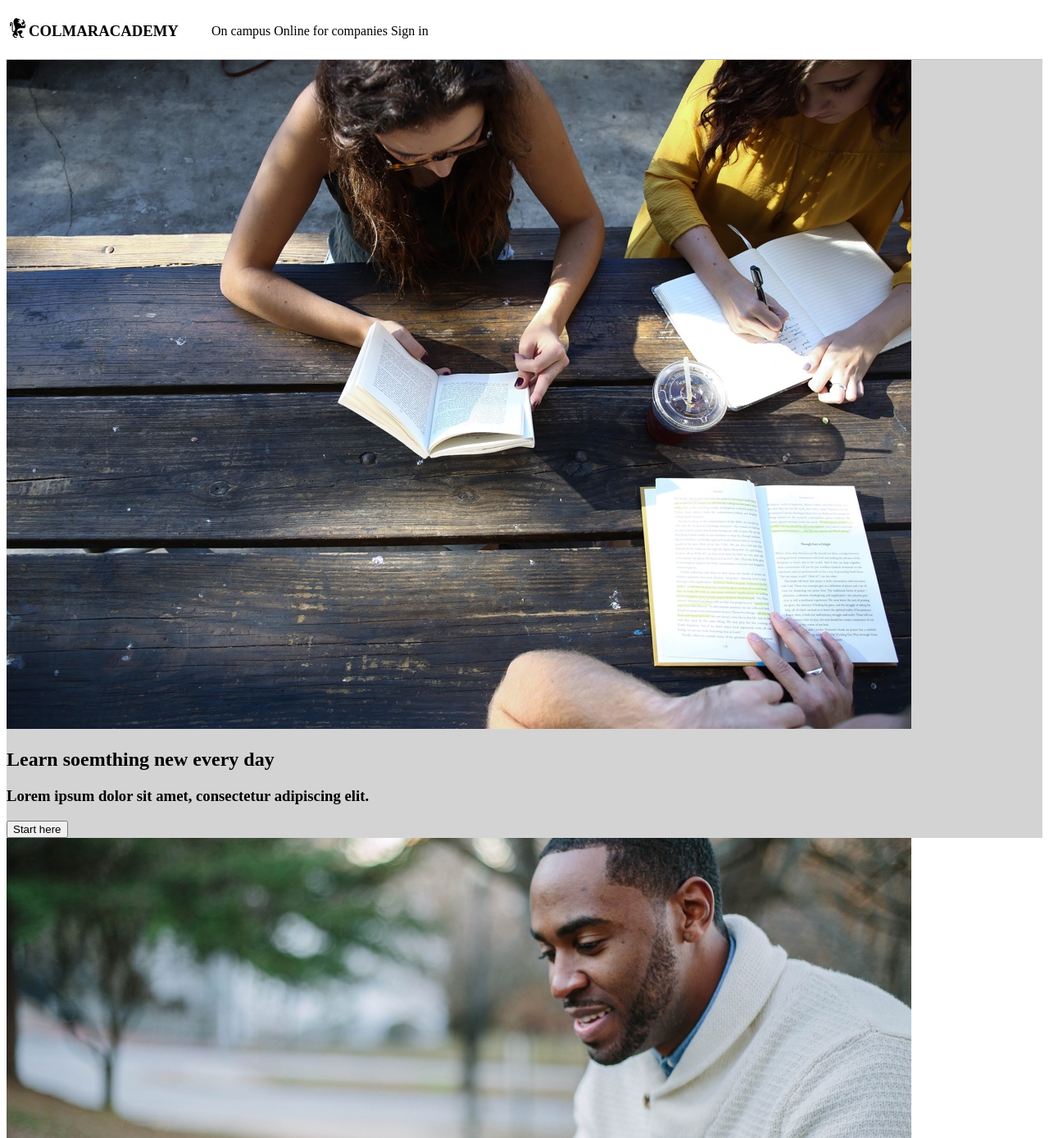
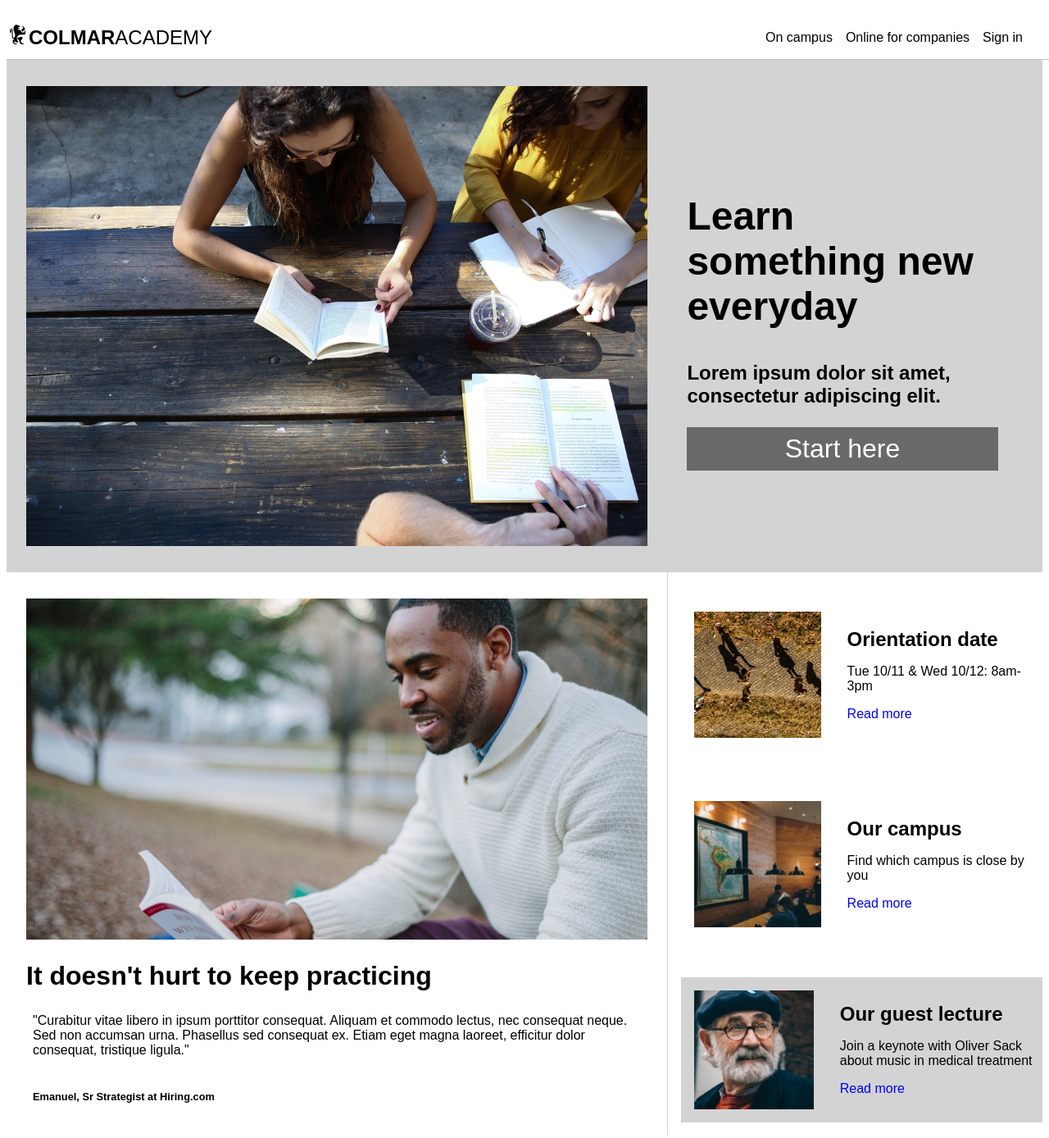
Before and after one commit to Zechos/colmar, a plain HTML site: page index.html in a window 1280 px wide. Shown: the top 1388 px of the page at 82% size. Drawn offline with Linux system fonts and the light colour scheme.

Commit message:
Added styling for main content section

```diff
--- a/index.html
+++ b/index.html
@@ -22,50 +22,64 @@
         <nav class="desktop">
             <div class="logo container">
                 <a href="#"><img src="./resources/images/ic-logo.svg"></a>
-                <h3><span class="bold">COLMAR</span>ACADEMY</h3>
+                <h3>COLMAR<span class="light">ACADEMY</span></h3>
             </div>
             <ul>
                 <li><a href="#">On campus</a></li>
                 <li><a href="#">Online for companies</a></li>
-                <li><a href="#">Sign in</a></li>
+                <li class="end"><a href="#">Sign in</a></li>
             </ul>
         </nav>
     </header>
 <!--Banner Section-->
     <section class="banner">
         <img src="./resources/images/banner.jpg" alt="Top down view of three students reading books or taking writen notes at a wooden picnic table">
-        <h1>Learn soemthing new every day</h1>
+        <div class="content">
+            <h1>Learn something new everyday</h1>
             <h3>Lorem ipsum dolor sit amet, consectetur adipiscing elit.</h3>
             <button class="start-here">Start here</button>
+        </div>
     </section>
 <!--Main Content Section-->
+    <div class="main-content">
+        <div class="main-primary">
             <section class="desktop">
-        <img src="./resources/images/information-main.jpg" alt="Top down view of three students reading books or taking writen notes at a wooden picnic table">
+                <img src="./resources/images/information-main.jpg" alt="Man in a white sweater reading a book outside">
                 <h2>It doesn't hurt to keep practicing</h2>
                 <p>"Curabitur vitae libero in ipsum porttitor consequat. Aliquam et commodo lectus, nec consequat neque. Sed non accumsan urna. Phasellus sed consequat ex. Etiam eget magna laoreet, efficitur dolor consequat, tristique ligula."</p>
-        <p>Emanuel, Sr Strategist at Hiring.com</p>
+                <p class="credit">Emanuel, Sr Strategist at Hiring.com</p>
             </section>
-    <section>
+        </div>
+        <div class="main-secondary">
+            <section class="content-secondary">
                 <img class="desktop" src="resources/images/information-orientation.jpg" alt="Topdown view of students walking on a brick path with long shadows">
                 <img class="mobile" src="resources/images/information-orientation-mobile.jpg" alt="Topdown view of students walking on a brick path with long shadows">
+                <div class="details">
                     <h3>Orientation date</h3>
                     <p>Tue 10/11 & Wed 10/12: 8am-3pm</p>
                     <p><a href="#">Read more</a></p>
+                </div>
             </section>
-    <section>
+            <section class="content-secondary">
                 <img class="desktop" src="resources/images/information-campus.jpg" alt="Study room with wooden walls, low hanging lights, students at a long table and a large map of South America on the wall">
                 <img class="mobile" src="resources/images/information-campus-mobile.jpg" alt="Study room with wooden walls, low hanging lights, students at a long table and a large map of South America on the wall">
+                <div class="details">
                     <h3>Our campus</h3>
                     <p>Find which campus is close by you</p>
                     <p><a href="#">Read more</a></p>
+                </div>
             </section>
-    <section>
+            <section class="content-secondary special">
                 <img class="desktop" src="resources/images/information-guest-lecture.jpg" alt="Older man with round glasses, a blue hat and a neatly trimmed salt and pepper beard">
                 <img class="mobile" src="resources/images/information-guest-lecture-mobile.jpg" alt="Older man with round glasses, a blue hat and a neatly trimmed salt and pepper beard">
+                <div class="details">
                     <h3>Our guest lecture</h3>
                     <p>Join a keynote with Oliver Sack about music in medical treatment</p>
                     <p><a href="#">Read more</a></p>
+             </div>
             </section>
+        </div>
+    </div>
 <!--Start Learning Section-->
     <section>
         <h2>Start learning</h2>
@@ -117,12 +131,14 @@
         </section>
     </section>
 <!--Thesis Exhbit Section-->
-    <section>
+    <div class="thesis">
         <h2>Thesis exhibit</h2>
+        <section class="video">
             <video controls src="resources/videos/thesis.mp4">Video not supported</video>
             <h3>Reimagine urban</h3>
             <p>"Curabitur vitae libero in ipsum porttitor consequat. Aliquam et commodo lectus, nec consequat neque. Sed non accumsan urna. Phasellus sed consequat ex. Etiam eget magna laoreet, efficitur dolor consequat, tristique ligula."</p>
         </section>
+        <div class="thesis-secondary">
             <section class="desktop">
                 <img src="resources/images/thesis-fisma.jpg" alt="Topdown view of a busy desk workspace">
                 <h3>Fisma: Design and Prototype</h3>
@@ -133,6 +149,8 @@
                 <h3>Now and then</h3>
                 <p>Research study about New York</p>
             </section>
+        </div>
+    </div>
 </body>
 
 <footer>
--- a/resources/css/styles.css
+++ b/resources/css/styles.css
@@ -2,6 +2,7 @@
     html {
         font-size: 16px;
         background-color: white;
+        font-family: sans-serif;
     }
 
     li {
@@ -14,13 +15,35 @@
         color: black;
     }
 
-    .bold {
-        font-weight: 700;
+    .light {
+        font-weight: 200;
     }
 
     img {
         overflow: hidden;
-      }
+    }
+
+    h1 {
+        font-size: 3rem;
+    }
+
+    h2 {
+        font-size: 2rem;
+    }
+
+    h3 {
+        font-size: 1.5rem;
+    }
+
+    p {
+        font-size: 1rem;
+    }
+
+    p.credit {
+        font-size: .8rem;
+        font-weight: 550;
+        padding-top: 2rem;
+    }
 
 /* Heading */
     header {
@@ -33,26 +56,34 @@
         background-color: white;
     }
 
-    nav li {
-        padding: auto 1rem;
-    }
-
 /* Banner */
 
     .banner {
         background-color: lightgray;
         position: relative;
         /* top: 4rem; To offset for fixed header. */
+        display: flex;
     }
 
-    button .start-here {
+    .banner .content {
+        width: 30%;
+        margin: auto 1.5rem;
+    }
+
+    .content button.start-here {
         background-color: dimgray;
-        padding: .5rem auto .5rem auto;
         color: white;
         border: none;
-
+        width: 100%;
+        padding-top: .5rem;
+        padding-bottom: .5rem;
+        font-size: 2rem;
     }
 /* Main Content */
+.content-secondary a {
+    color: blue;
+}
+
 /* Start Learning */
 /* Thesis Exhbit */
 /* Footer */
@@ -64,33 +95,139 @@
       display: none;
     }
 
+    header {
+        padding-right: 1.5rem;
+    }
+
     /* Heading */
     nav.desktop {
         display: flex;
         align-items: center;
+        justify-content: space-between;
     }
 
     .logo.container {
         display: flex;
         align-items: center;
+        justify-content: left;
     }
-    /* div.logo {
-        display: flexbox;
-        height: 2rem;
-        flex-direction: row;
-    } */
 
-    nav ul {
-        /* justify-content: flex-end; */
-        margin-right: 1.5rem;
+    nav.desktop ul {
+        display: flex;
+        justify-content: flex-end;
+    }
+
+    nav li {
+        padding-right: 1rem;
+    }
+
+    nav li.end {
+        padding-right: 1.5rem;
     }
 
     /* Banner */
+    .banner img {
+        float: left;
+        max-width: 60%;
+        padding: 2rem 1.5rem;
+    }
+
+    .banner.content {
+        display: flex;
+        flex-wrap: wrap;
+    }
+
     /* Main Content */
+    div.main-content {
+        max-width: 100%;
+        display: flex;
+        flex-wrap: nowrap;
+        justify-content: space-around;
+    }
+
+    div.main-primary {
+        max-width: 60%;
+        padding: 2rem 1.5rem 2rem 1.5rem;
+        overflow: hidden;
+        position: relative;
+        border-right: 1px solid lightgray;
+    }
+
+    .main-primary img {
+        display: block;
+        margin-left: auto;
+        margin-right: auto;
+        width: 100%;
+      }
+
+    div.main-secondary {
+        max-width: 40%;
+        display: inline-flex;
+        flex-direction: column;
+        justify-content: space-between;
+        padding: 2rem 0 1rem 1rem;
+      }
+
+    .content-secondary {
+        display: flex;
+        flex-wrap: nowrap;
+        align-content: center;
+    }
+
+    .content-secondary img {
+        max-width: 35%;
+        padding: 1rem 1.5rem 1rem 1rem;
+    }
+
+    div.details {
+        max-width: 65%;
+        flex-wrap: wrap;
+        display: inline-flex;
+        flex-direction: column;
+        justify-content: center;
+        padding-bottom: 0%;
+      }
+
+    .details h3,
+    p {
+        margin: .5rem;
+    }
+
+    .special {
+        background-color: lightgray;
+    }
+
     /* Start Learning */
+
+
     /* Thesis Exhbit */
+    div.thesis {
+        max-width: 100%;
+        display: flex;
+        flex-wrap: wrap;
+        justify-content: space-around;
+
+    }
+
+    section.video {
+        max-width: 60%;
+        padding: 2rem 1.5rem 2rem 1.5rem;
+    }
+
+    video {
+        max-width: 100%;
+    }
+
+    div.thesis-secondary {
+        max-width: 40%;
+        display: inline-flex;
+        flex-direction: column;
+        justify-content: space-between;
+      }
+
+
     /* Footer */
-}
+    }
 
 /* Mobile View */
 @media only screen and (max-width: 480px) {
@@ -99,40 +236,36 @@
     }
 
     /* Heading */
+    header .mobile {
+        width: 100%;
+    }
+
     header nav.mobile {
         display: flex;
-        justify-content: space-around;
-
-        height: auto;
         vertical-align: middle;
         max-height: 2rem;
     }
 
     header nav.mobile ul {
         display: flex;
-        justify-content: space-evenly;
-        align-items: middle;
+        justify-content: space-around;
         width: 100%;
-        padding: auto auto auto 0!important;
+        padding-left: 0;
     }
 
-    header .mobile {
-        display: flex;
-        width: 100%;
-      }
-
       nav li {
-
+        height: 2rem;
         align-items: center;
       }
 
     /* Banner */
-    button.start-here {
+    .content button.start-here {
         background-color: silver;
         font-weight: 700;
     }
 
     /* Main Content */
+
     /* Start Learning */
     /* Thesis Exhbit */
     /* Footer */
```
Lines whose indentation alone changed are shown as unchanged.
